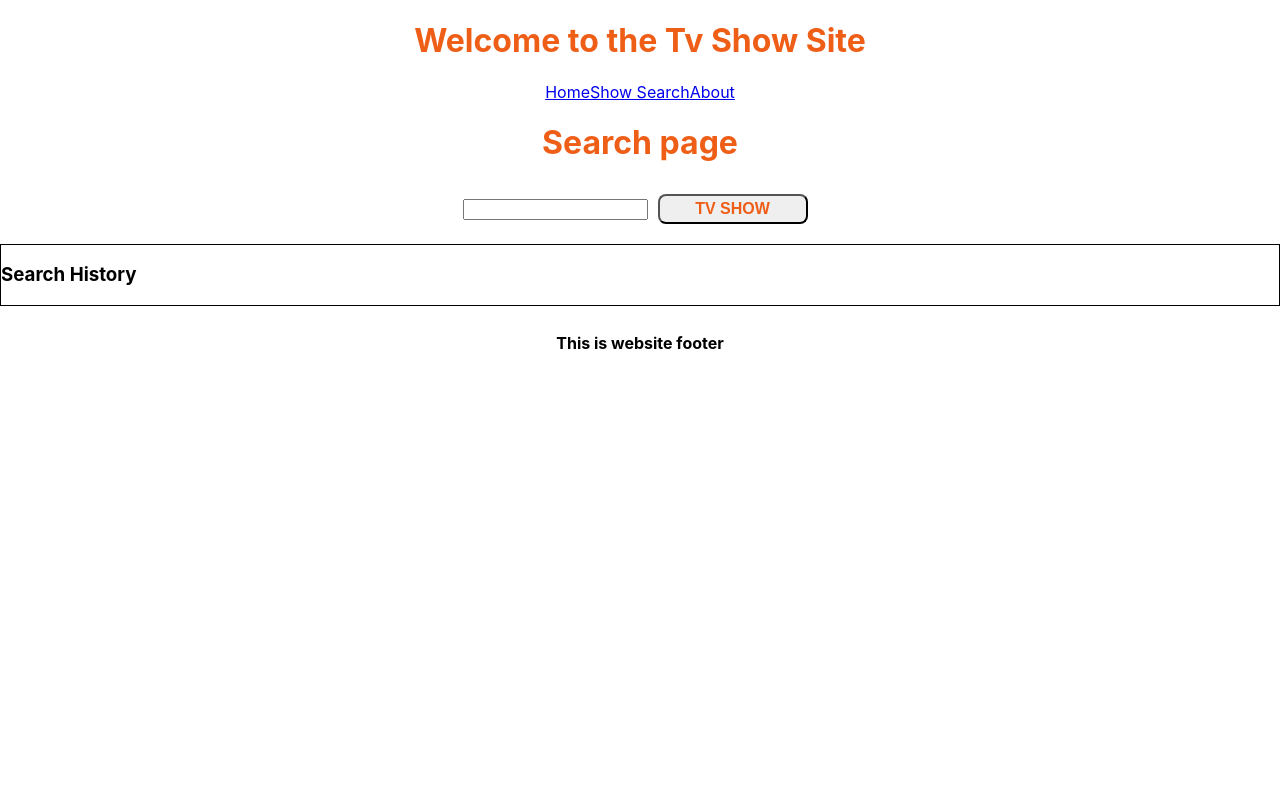
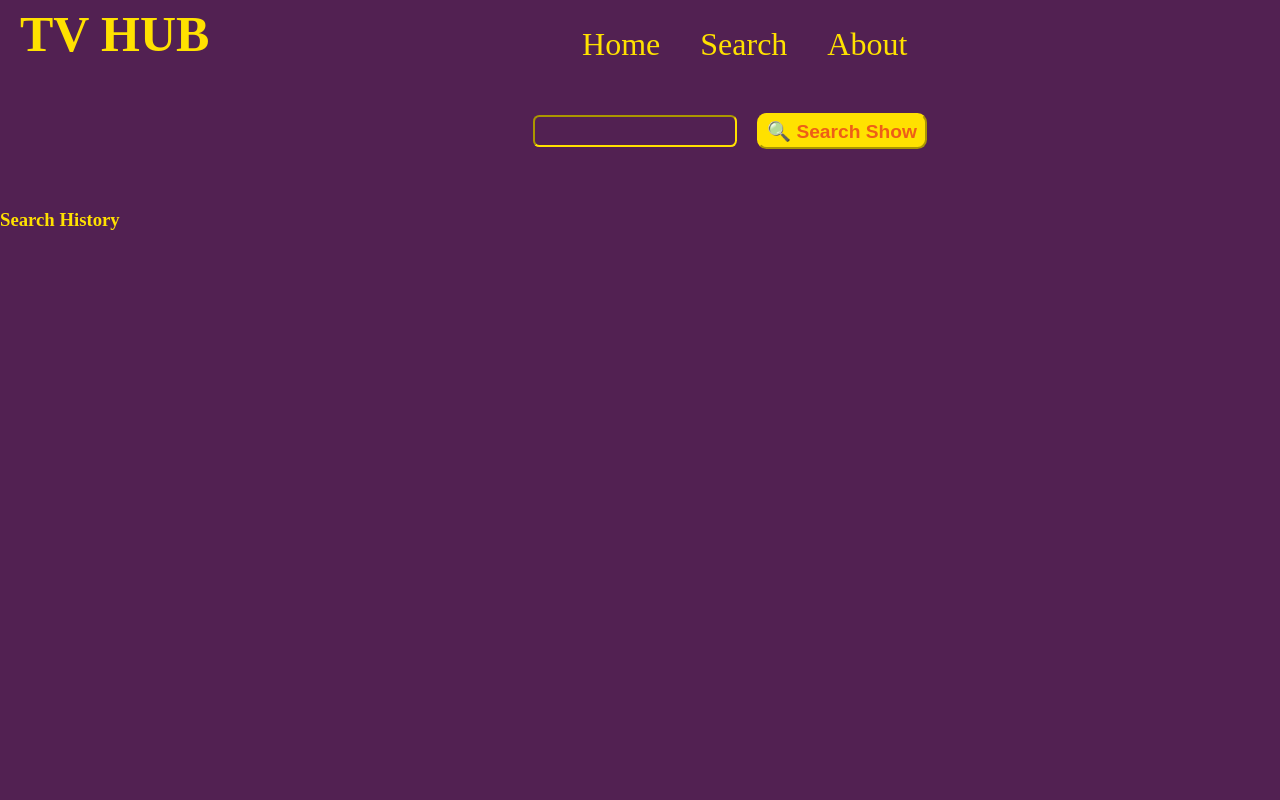
Before and after one commit to ajprince86/tvshows, a React (Create React App) app: page /search in a window 1280 px wide. Shown: the top 800 px of the page. Built offline with nearby package versions, Linux system fonts and the light colour scheme.

Commit message:
added styles to home,search, searchresults

```diff
--- a/src/App.css
+++ b/src/App.css
@@ -1,6 +1,15 @@
 .App {
   text-align: center;
+  display: grid;
+  grid-template-columns: 1fr;
+  grid-template-rows: 1fr 20fr .5fr;
 }
+
+.footer-h5{
+  color: #ffe100;
+  /* position: sticky; */
+}
+
 
 .App-logo {
   height: 40vmin;
--- a/src/App.js
+++ b/src/App.js
@@ -7,10 +7,10 @@ import TableList from "./components/TableList";
 function App() {
   return (
     <div className="App">
-      <h1>Welcome to the Tv Show Site</h1>
-      <Header />
-      <Container />
-      <Footer />
+      {/* <h1>Welcome to the Tv Show Site</h1> */}
+      <div><Header /></div>
+      <div><Container /></div>
+      <div><Footer /></div>
     </div>
   );
 }
--- a/src/components/Footer.js
+++ b/src/components/Footer.js
@@ -3,7 +3,8 @@ import React from 'react'
 function Footer() {
   return (
     <div>
-        <h5>This is website footer</h5>
+        <h5 className='footer-h5'>&copy;2022 ABA, LLC, All Rights Reserved.
+</h5>
     </div>
   )
 }
--- a/src/components/Header.js
+++ b/src/components/Header.js
@@ -1,12 +1,16 @@
 import { NavLink } from "react-router-dom";
+import '../styles/header.css'
 
 function Header() {
   return (
-    <nav>
-      <NavLink to="/">Home</NavLink>
-      <NavLink to="/search">Show Search</NavLink>
-      <NavLink to="/about">About</NavLink>
-    </nav>
+    <div className="header-div">
+      <h1>TV HUB</h1>
+      <nav>
+        <NavLink to="/">Home</NavLink>
+        <NavLink to="/search">Search</NavLink>
+        <NavLink to="/about">About</NavLink>
+      </nav>
+    </div>
   );
 }
 
--- a/src/components/Search.js
+++ b/src/components/Search.js
@@ -1,6 +1,7 @@
 import { useState } from "react";
 import { getTvShowData } from '../services/constants'
 import TvShows from "./TvShows";
+import '../styles/search.css';
 
 function Search(){
     const [tvShowData, setTvSowData] = useState([]);
@@ -46,14 +47,18 @@ function Search(){
 
     return(
         <div>
-            <h1>Search page</h1>
-            <div>
-                <input type="text" onChange={(e) =>{handleOnChange(e)}}/>
-                <button onClick={(e) => handleOnClick(e)}>TV SHOW</button>
-                <div>{renderPost()}</div>
+            {/* <h1>Search page</h1> */}
+            <div className="search-p">
+                <div className="search-txt-btn">
+                <input className = "input-search" type="text" onChange={(e) =>{handleOnChange(e)}}/>
+                <button className = "btn-search" onClick={(e) => handleOnClick(e)}>&#x1F50D; Search Show</button>
+                </div>
+                <div className="search-result">{renderPost()}</div>
                 {/* {console.log(queryLog)} */}
-                <div style={{display: "flex", border: "1px solid black", marginTop:"10px"}}>
-                    <div style={{display: "flex"}}>
+                {/* <div className = "search-history" style={{display: "flex", border: "1px solid black", marginTop:"10px"}}> */}
+                {/* <div style={{display: "flex"}}> */}
+                <div className = "search-history">
+                    <div className="search-history-c">
                        <h3 style ={{marginRight:"10px"}}>Search History</h3>
                          {(queryLog||[]).map((element, index) =>{
 
--- a/src/components/ShowCard.js
+++ b/src/components/ShowCard.js
@@ -136,7 +136,7 @@ function ShowCard() {
             <h5>
               <span>Summary: </span>
               {data.summary ? (
-                <h5 id="sum-id">{JSON.stringify(data.summary)}</h5>
+                <h5 id="sum-id">{JSON.stringify((data.summary).replace(/<[^>]+>/g,""))}</h5>
               ) : (
                 "data is not available"
               )}
--- a/src/components/TvShows.js
+++ b/src/components/TvShows.js
@@ -1,14 +1,20 @@
-import React from 'react'
-import "../styles/tvshows.css"
-import { useNavigate } from 'react-router-dom'
+import React from 'react';
+import "../styles/tvshows.css";
+import { useNavigate } from 'react-router-dom';
+import pic_not_available from "../images/pic_not_available.jpg";
 
 function TvShows({ data }) {
   const navigate = useNavigate()
   return (
     <div className = "TvShows-gp">
         <div className = "TvShows-p" onClick={() => navigate(`/search/${data.show.id}`)}>
-        <h1>{data.show.name}</h1>
-        {(data.show.image !== null)? <img className="stock-card-img" src = {data.show.image.medium} alt= "TvShow pic"/> : "picture not avaialble"}
+        {/* <h1>{data.show.name}</h1> */}
+        {(data.show.image !== null)? <img className="stock-card-img" src = {data.show.image.medium} alt= "TvShow pic"/> :
+            <img
+                className="not-avail-img"
+                src={pic_not_available}
+                alt={pic_not_available}
+              />}
         </div>
     </div>
   )
--- a/src/index.css
+++ b/src/index.css
@@ -1,4 +1,4 @@
-body {
+/* /* body {
   margin: 0;
   font-family: -apple-system, BlinkMacSystemFont, 'Segoe UI', 'Roboto', 'Oxygen',
     'Ubuntu', 'Cantarell', 'Fira Sans', 'Droid Sans', 'Helvetica Neue',
@@ -10,4 +10,9 @@ body {
 code {
   font-family: source-code-pro, Menlo, Monaco, Consolas, 'Courier New',
     monospace;
+} */
+*{
+  margin: 0px;
+  padding:0px;
+  background-color: rgb(82, 33, 82);
 }
--- /dev/null
+++ b/src/styles/header.css
@@ -0,0 +1,24 @@
+.header-div{
+    display: flex;
+    align-items: flex-end;
+
+}
+.header-div h1{
+    color: rgb(255, 225, 0);
+    font-size: 50px;
+    margin-left: 20px;
+    margin-top:5px;
+}
+nav{
+    flex-grow: 3;
+}
+nav a{
+    color: rgb(255, 225, 0);
+    font-size: xx-large;
+    padding: 20px;
+    text-decoration: none;
+}
+nav a:hover{
+    text-decoration: underline;
+    font-size: 35px;
+}
--- /dev/null
+++ b/src/styles/search.css
@@ -0,0 +1,57 @@
+.search-p{
+    display: flex-box;
+
+}
+.search-txt-btn{
+  display: flex;
+  flex-grow: 1px;
+  order: 1;
+  align-items: center;
+  justify-content: center;
+  margin-top:40px;
+  margin-left: 180px;
+}
+.input-search{
+    width: 200px;
+    height: 28px;
+    border-color: rgb(255, 225, 0);
+    margin:10px;
+    border-radius: 0.4em;
+    color:rgb(255, 225, 0) ;
+    font-size: medium;
+}
+.btn-search{
+    height: 36px;
+    width: 170px;
+    border-radius:0.5em;
+    border-color: rgb(255, 225, 0);
+    cursor: pointer;
+    background-color:rgb(255, 225, 0);
+    font-size: larger;
+}
+.btn-search:hover{
+    height: 38px;
+    width: 172px;
+    background-color: rgb(82, 33, 82);
+    color:rgb(255, 225, 0);
+    font-size: larger;
+}
+.search-result{
+    order: 2;
+    /* flex-direction: row; */
+    display: grid;
+    grid-template-columns: 1fr 1fr 1fr 1fr;
+    /* align-content: space-around; */
+    /* flex-grow: 5; */
+}
+.search-history{
+    display:flex;
+    order: 3;
+    margin-top: 50px;
+}
+.search-history-c{
+    display: flex;
+    align-self: flex-end;
+    color: rgb(255, 225, 0);
+    /* order: 4; */
+}
--- a/src/styles/showcard.css
+++ b/src/styles/showcard.css
@@ -65,16 +65,21 @@ h5{
 }
 .stock-card-img{
     border-radius: .2em;
-    height: 450px;
-    width: 325px;
+    width: 230px;
+    height: 320px;
     align-self: center;
+    margin:20px;
 }
 .stock-card-img:hover{
-    height: 466px;
-    width: 338px;
+    width: 235px;
+    height:325px;
     border-radius: .2em;
     box-shadow: 2px 0px 2px 0px gray;
 
+}
+.not-avail-img{
+    width: 230px;
+    height: 320px;
 }
 button:hover{
     width:160px;
@@ -88,6 +93,8 @@ button:hover{
     height:240px;
 }
 .not-avail-img{
-    width: 200px;
-    height:240px;
+    width: 230px;
+    height:320px;
+    margin:20px;
+    border-radius: .2em;
 }
--- a/src/styles/tvshows.css
+++ b/src/styles/tvshows.css
@@ -1,8 +1,29 @@
 .TvShows-gp{
-    display: flex;
-    align-items: center;
-    justify-content: center;
+    /* display: flex; */
+    /* align-items: center;
+    justify-content: center  */
+
+    display: block;
+    margin-top: 15px;
+    margin-left: 30px;
+
 }
 .TvShows-p:hover{
     cursor: pointer;
 }
+/* .stock-card-img{
+    height: 450px;
+    width: 325px;
+}
+.stock-card-img:hover{
+   opacity: 5;
+   border-color: rgb(255, 225, 0);
+}
+.not-avail-img{
+    height: 450px;
+    width: 325px;
+} */
+.not-avail-img{
+    width: 230px;
+    height: 320px;
+}
```
Also changed, not shown: src/images/pic_not_available.jpg.
